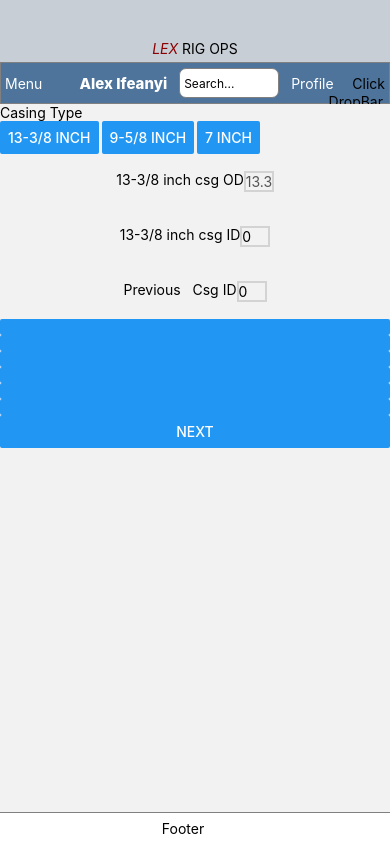
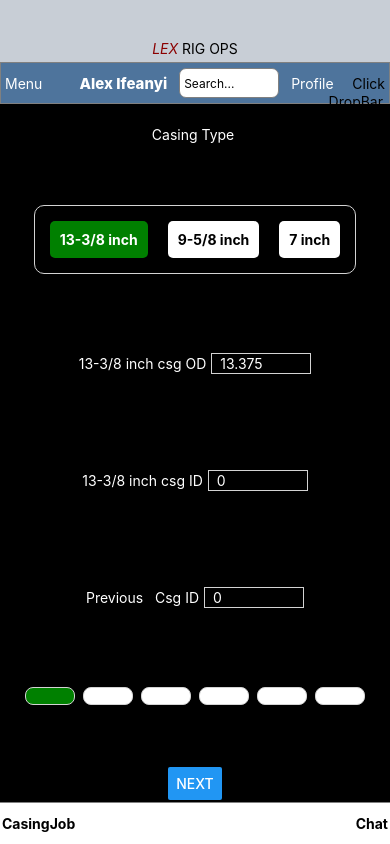
Before and after one commit to Alexcoder/riglexnative, a React Native app: screen / in a window 390 px wide. Built offline with nearby package versions, Linux system fonts and the light colour scheme.

Commit message:
refactor

```diff
--- a/App.js
+++ b/App.js
@@ -37,8 +37,8 @@ export default function App() {
           screenOptions={{
             headerShown: false
           }}>
-            {/* <Stack.Screen name="demo" component={ Show } /> */}
             <Stack.Screen name="casingjob" component={ CasingJob } />
+            <Stack.Screen name="demo" component={ Show } />
          </Stack.Navigator>
         <StatusBar style="auto" />
         <Footer/>
--- a/Component/cementing/Footer/Footer.jsx
+++ b/Component/cementing/Footer/Footer.jsx
@@ -1,15 +1,47 @@
-import React from 'react';
-import { StyleSheet, Text, View , ScrollView, Button, TextInput} from 'react-native';
+import React, { useState } from 'react';
+import { StyleSheet, Text, View , TextInput, TouchableOpacity} from 'react-native';
+import Hook from '../../../Hooks/hooks';
 
 const Footer = () => {
+  const { navigation } = Hook();
+  const [selectedRoute, setSelectedRoute] = useState('')
+
+  const handleNavigate =(item)=>{
+   navigation.navigate(item.route);
+   setSelectedRoute(item.route)
+  };
+
+  const handleClickRouteColor = (item)=>{
+    if(item.route===selectedRoute){
+      return {
+        color:"blue",
+        fontWeight: 700,
+      }
+    }else {
+      return {
+        color:"black",
+        fontWeight: 700,
+      }
+    }
+  }
+
+  const link = [
+    { page: "CasingJob", route: "casingjob" },
+    { page: "Chat", route: "chat", },
+  ];
+
   return (
     <View style={styles.Footer}>
-        <View>
-          <Text>Footer</Text>
-        </View>
-        <View></View>
-        <View></View>
-
+      {
+        link.map((item)=>(
+          <View key={item.page}>
+           <TouchableOpacity
+             onPress={()=> handleNavigate(item)}>
+              <Text style={ handleClickRouteColor(item) }>{item.page}</Text>
+           </TouchableOpacity>
+          </View>
+        ))
+      }
     </View>
   )
 }
@@ -19,9 +51,11 @@ const styles = StyleSheet.create({
         display:"flex",
         flexDirection: 'row',
         alignItems: 'center',
-        justifyContent:'center',
-        paddingTop: 7,
-        paddingBottom: 7,
+        justifyContent:'space-between',
+        paddingTop: 12,
+        paddingBottom:  12,
+        paddingLeft: 2,
+        paddingRight:  2,
         backgroundColor: "white",
 
         // height: 20,
--- a/Component/cementing/Primary2/Input/Input.jsx
+++ b/Component/cementing/Primary2/Input/Input.jsx
@@ -1,36 +1,45 @@
 import { useGlobalState } from "../../../../STATE/cementing/jobContext";
 import { View, Text, TextInput } from 'react-native';
+import Hooks from "../../../../Hooks/hooks"
 
 // import CalculatorIcon from "../../../calculatorIcon"
 // import "./styles.css";
 
 const InputField = ( { item } ) => {
     const { wellData2, setWellData2 } = useGlobalState();
-
-    const handleChange = (e) =>{
-        const { name , value } = e.target;
-        setWellData2({ ...wellData2, [name] : value });
+    const { handleObjectChange } = Hooks()
 
 
-
-    }
   return (
     <View
-    style={{display:"flex", flexDirection:"row", justifyContent:"center"}}
-    // className='prim2'
+    style={{
+      display:"flex",
+      flexDirection:"row",
+      justifyContent: 'space-between',
+      alignItems:"center",
+      gap: 5,
+     }}
     >
-        <Text>{item.desc}</Text>
+        <Text style={{color:"white"}}>{item.desc}</Text>
         <TextInput
-        style={{borderWidth: 2, borderColor:"lightgray", width: 30}}
+        style={{
+          borderWidth: 1.5,
+          borderColor:"lightgray",
+          paddingTop: 1,
+          paddingBottom: 1,
+          paddingLeft: 8,
+          width: 100,
+          color:"white"
+
+        }}
         name={item.title}
         value={item.value}
         placeholder={item.placeholder}
-        disabled={item.disabled}
-        onChangeText={handleChange}
-        // type="number"
+        editable={!item.disabled}
+        onChangeText={(e)=>handleObjectChange(e, item.title, setWellData2)}
+        keyboardType="numeric"
         min={0}
         />
-        {/* <CalculatorIcon /> */}
     </View>
   )
 }
--- a/Component/cementing/Primary2/InputData.jsx
+++ b/Component/cementing/Primary2/InputData.jsx
@@ -11,7 +11,7 @@ function useCsgDobData(){
        {
                title: "casingOD",
                value: wellData2.casingOD(casingType),
-               placeholder: "",
+               placeholder: "0",
                desc : `${casingType} csg OD`,
                disabled : casingType!=="" ? true : false  ,
             },
--- a/Component/cementing/Primary2/Job.jsx
+++ b/Component/cementing/Primary2/Job.jsx
@@ -3,10 +3,9 @@ import InputField from "./Input/Input";
 import useCsgDobData from "./InputData";
 import Preview from "./Preview";
 import Result from "./Result/Result";
-// import "./Input/styles.css";
 import { useGlobalState } from "../../../STATE/cementing/jobContext";
 
-import { View, Text , Button, StyleSheet} from "react-native";
+import { View, Text , Button, StyleSheet, TouchableOpacity} from "react-native";
 
 
 const Job = () => {
@@ -23,33 +22,63 @@ const Job = () => {
     const goTo = (myPage) => {
         if(page > myPage) setPage(myPage);
         return
+    };
+
+    const  nav_btn =(pageNumber)=> {
+      return{
+        backgroundColor: page===pageNumber ? "green" : "white",
+        borderWidth: 1,
+        borderColor:"lightgray",
+        borderRadius: 8,
+        width: 50,
+        padding: 8,
       }
+    };
+    //Temporal CSS For Select Job Touchable Opactity
+    const selectJob = (size) =>{
+      return{
+        color: casingType===size ? "white" : "black",
+        backgroundColor: casingType===size ? "green" : "white",
+        padding: 10,
+        fontWeight: 700,
+        borderRadius: 5,
+      }
+    };
 
   return (
       <View
-    //   className="job"
+    style={{
+        display:"flex",
+        justifyContent:"space-between",
+        alignItems:"center",
+        paddingTop: 0,
+        paddingBottom: 20,
+        gap: 20,
+        padding: 2,
+        width: "",
+        color: "white",
+        backgroundColor:"black",
+        flex: 1,
+    }}
       >
 
-        <Text
-        //  style={{flex: 4}}
-         >Casing Type
-         </Text>
+        <Text style={{color:"white", paddingTop: 20}}>Casing Type </Text>
         <View
-        //  className="type"
-        style={{display: "flex", gap: 3, flexDirection:"row", width: "200%"}}
+        style={{display: "flex", gap: 20, flexDirection:"row", alignItems:"center",
+        width: "", borderWidth: 1.5, borderColor:"lightgray",padding: 15, borderRadius: 10}}
          >
-            <Button
-            title="13-3/8 inch"
-            //  className={casingType==="13-3/8 inch"? "btn-group" : "btn"}
-            onPress={()=> setCasingType("13-3/8 inch")}/>
-            <Button
-             title="9-5/8 inch"
-             //  className={casingType==="9-5/8 inch"? "btn-group" : "btn"}
-             onPress={()=> setCasingType("9-5/8 inch")}/>
-            <Button
-             title="7 inch"
-            //  className={casingType==="7 inch"? "btn-group" : "btn"}
-             onPress={()=> setCasingType("7 inch")}/>
+          <TouchableOpacity
+            onPress={()=> setCasingType("13-3/8 inch")}>
+            <Text style={ selectJob("13-3/8 inch") }>13-3/8 inch</Text>
+          </TouchableOpacity>
+          <TouchableOpacity
+            onPress={()=> setCasingType("9-5/8 inch")}>
+            <Text style={ selectJob("9-5/8 inch") }>9-5/8 inch</Text>
+          </TouchableOpacity>
+          <TouchableOpacity
+            onPress={()=> setCasingType("7 inch")}>
+            <Text style={ selectJob("7 inch") }>7 inch</Text>
+          </TouchableOpacity>
         </View>
         { page===1 &&
             InputData1.map((item, i)=>
@@ -70,52 +99,56 @@ const Job = () => {
        { page===5 && <Preview /> }
        { page===6 && <Result  /> }
         <View
-        //  style={{display:"flex", gap:"1rem", flexWrap:"nowrap",}}
+         style={{display:"flex", flexDirection:"row", gap: 8, }}
          >
-            <Button
-            title=""
+            <TouchableOpacity
               onPress={()=> goTo(1)}
-             style={styles.nav_btn}
-             />
-            <Button
-            title=""
+              style={nav_btn(1)}>
+                <Text></Text>
+             </TouchableOpacity>
+            <TouchableOpacity
               onPress={()=> goTo(2)}
-             style={styles.nav_btn}
-             />
-            <Button
-             title=""
+              style={nav_btn(2)}>
+             </TouchableOpacity>
+            <TouchableOpacity
               onPress={()=> goTo(3)}
-             style={styles.nav_btn}
-             />
-            <Button
-            title=""
+              style={nav_btn(3)}>
+             </TouchableOpacity>
+            <TouchableOpacity
               onPress={()=> goTo(4)}
-             style={styles.nav_btn}
-             />
-            <Button
-            title=""
+              style={nav_btn(4)}>
+             </TouchableOpacity>
+            <TouchableOpacity
               onPress={()=> goTo(5)}
-             style={styles.nav_btn}
-             />
-            <Button
-            title=""
+              style={nav_btn(5)}>
+             </TouchableOpacity>
+            <TouchableOpacity
               onPress={()=> goTo(6)}
-             style={styles.nav_btn}
-             />
+              style={nav_btn(6)}>
+             </TouchableOpacity>
         </View>
         <View
-          style={{display:"flex", gap: 4 }}
+          style={{display:"flex", gap: 28, flexDirection:"row",
+           alignItems:"center", justifyContent:"space-between" }}
           >
         { page > 1 &&
-          <Button
-          title="back"
-          style={{flex:"1 1 50%", outline:"none"}}
-          onPress={()=>pageNumber("prev")} />}
+        <TouchableOpacity
+         onPress={()=>pageNumber("prev")}
+        >
+          <Text
+          style={{color:"white",
+           borderWidth: 1, padding:8, minWidth: 150,
+           textAlign:"center",
+           backgroundColor:"purple",
+           borderRadius:2,
+           }} >BACK</Text>
+        </TouchableOpacity>
+          }
         {
         page < 6 &&
         <Button
           title={page===4? "Preview" : page===5? "Calculate" : "next"}
-          style={{flex:"1 1 50%", outline:"none"}}
+          // style={{flex:"1 1 50%", outline:"none"}}
           onPress={()=>pageNumber("next")} />
         }
 
@@ -127,12 +160,6 @@ const Job = () => {
 export default Job;
 
 const styles = StyleSheet.create({
-  nav_btn : {
-  //  flex:"1 1 10%",
-   flex: 1,
-  //  background: page===6? "green" : "white",
-   borderWidth: 1,
-   borderColor:"gray",
-  //  outline:"none"
+  nav_btn2 : {
   }
 })
--- a/Component/cementing/Primary2/Result/Result.jsx
+++ b/Component/cementing/Primary2/Result/Result.jsx
@@ -5,10 +5,10 @@ import { Text, View } from 'react-native';
 const Result = () => {
   const { Lead, Tail, Displacement } = Calculate();
   return (
-    <View style={{color: "white"}}>
-        <Text>Lead Slurry {Lead()} bbl</Text>
-        <Text>Tail Slurry {Tail()} bbl</Text>
-        <Text>Displacement {Displacement()} bbl</Text>
+    <View >
+        <Text style={{color: "white"}}>Lead Slurry {Lead()} bbl</Text>
+        <Text style={{color: "white"}}>Tail Slurry {Tail()} bbl</Text>
+        <Text style={{color: "white"}}>Displacement {Displacement()} bbl</Text>
     </View>
   )
 }
--- a/Hooks/hooks.jsx
+++ b/Hooks/hooks.jsx
@@ -56,7 +56,12 @@ const Hook = () => {
           };
           return
         };
-       }
+       };
+
+      // OnChange for Object
+      function handleObjectChange(event, name, setState){
+         setState(prev=>({...prev,[name] : event}))
+      };
 
 
 
@@ -68,6 +73,7 @@ const Hook = () => {
     getItemInStorage,
     reverseArray,
     recursiveSearchId,
+    handleObjectChange,
   }
 }
 
```
Also changed, not shown: Component/cementing/Primary2/Preview.jsx (+13 -13 lines). Lines whose indentation alone changed are shown as unchanged.
